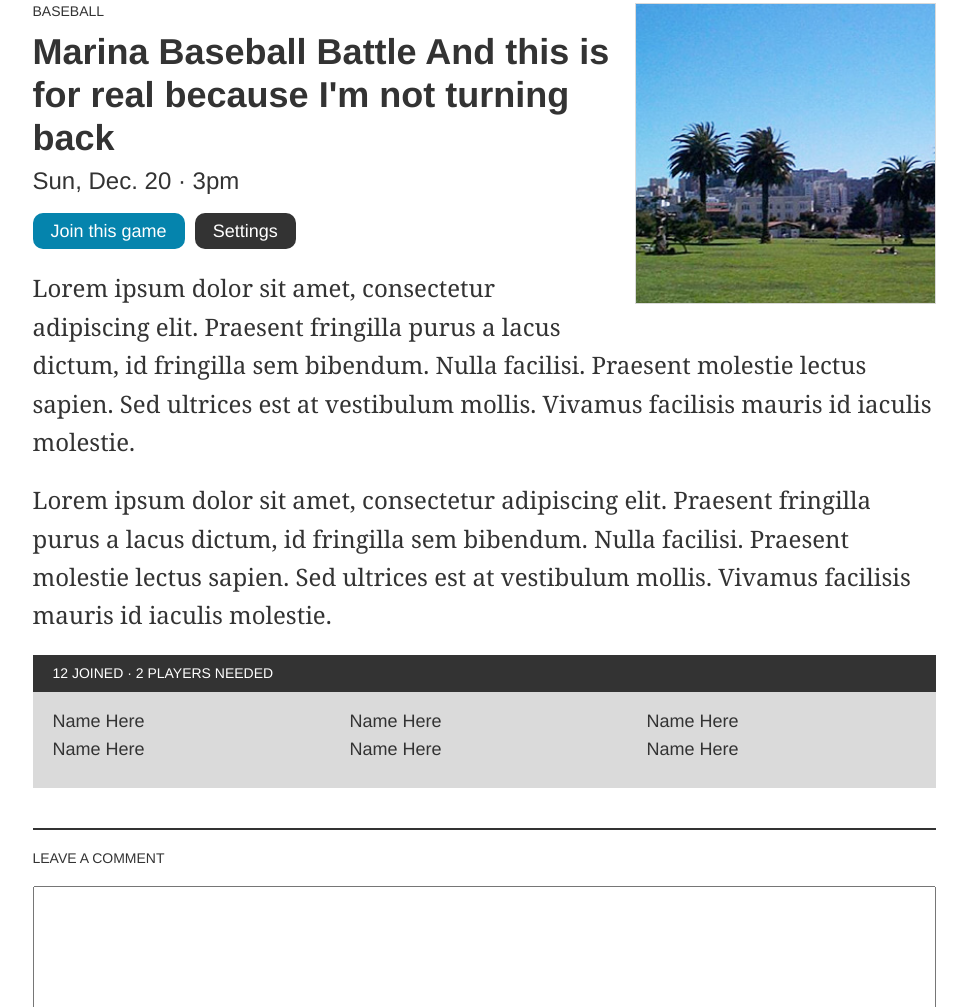
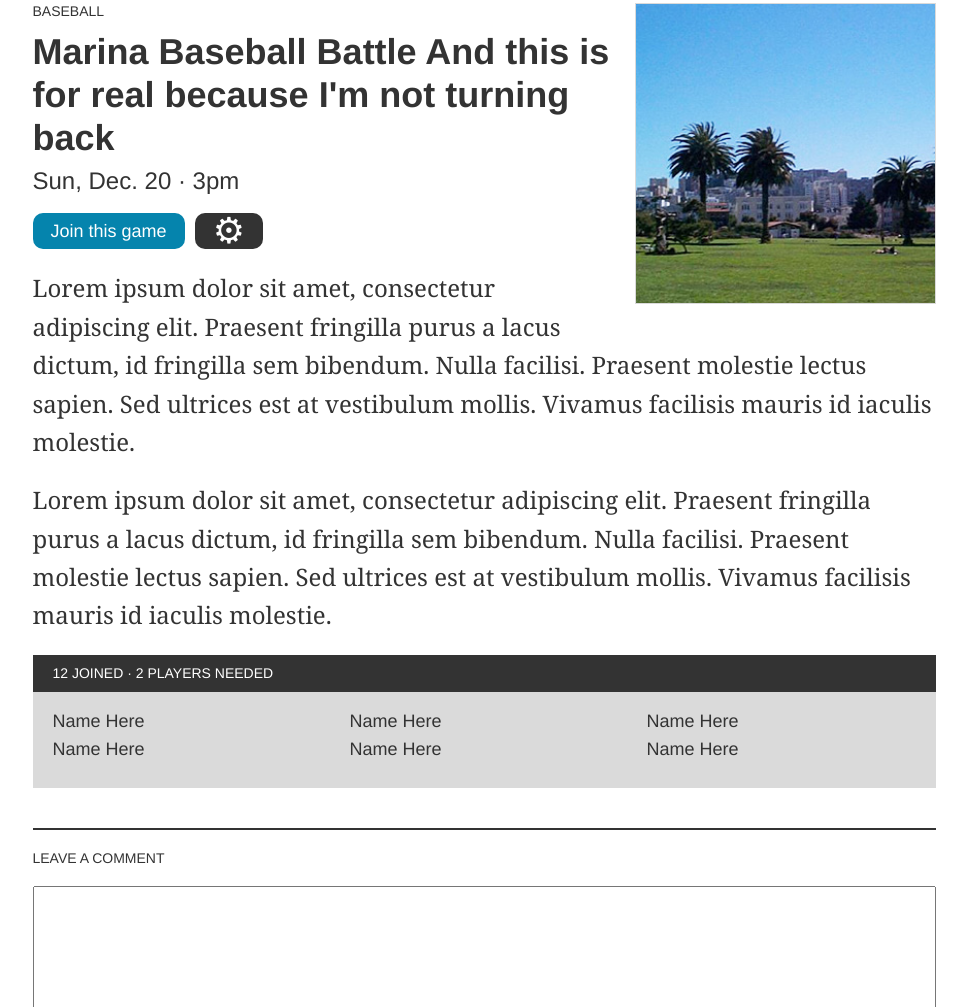
Before and after one commit to 21tag/open-recess-slice, a plain HTML site: page slice.html in a window 1280 px wide. Shown: the part 1515-2522 px from the top of the page, without its empty margins (156-1123 px from the left). Drawn offline with nearby package versions, Linux system fonts and the light colour scheme.

Commit message:
Icon added to button

```diff
--- a/sass/screen.scss
+++ b/sass/screen.scss
@@ -260,6 +260,20 @@ $teal-darker: #045874;
 			}
 			.button-group {
 				margin-bottom: em-calc(20);
+				.settings {
+					height:2em;
+					vertical-align: bottom;
+					// top:-.1em;
+					position:relative;
+					span {
+						font-family:"heydings_iconsregular";
+						top:.1em;
+						font-size:2em;
+						padding:0;
+						line-height: 0;
+						position:relative;
+					}
+				}
 			}
 			.description {
 				@include serif-regular;
--- a/slice.html
+++ b/slice.html
@@ -211,7 +211,7 @@
               <time datetime="2009-11-13T20:00Z"><span class="hide-for-medium hide-for-large hide-for-xlarge">Baseball · </span>Sun, Dec. 20 · 3pm</time> <!-- See http://html5doctor.com/the-time-element/ for more info -->
               <div class="button-group">
                 <a class="button teal medium join-this-game" href="#">Join this game</a>
-                <a class="button grey medium settings">Settings</a>
+                <a class="button grey medium settings"><span>&#9881;</span></a>
               </div>
               <div class="description">
                 <p>Lorem ipsum dolor sit amet, consectetur adipiscing elit. Praesent fringilla purus a lacus dictum, id fringilla sem bibendum. Nulla facilisi. Praesent molestie lectus sapien. Sed ultrices est at vestibulum mollis. Vivamus facilisis mauris id iaculis molestie.</p>
```
Also changed, not shown: stylesheets/screen.css.
